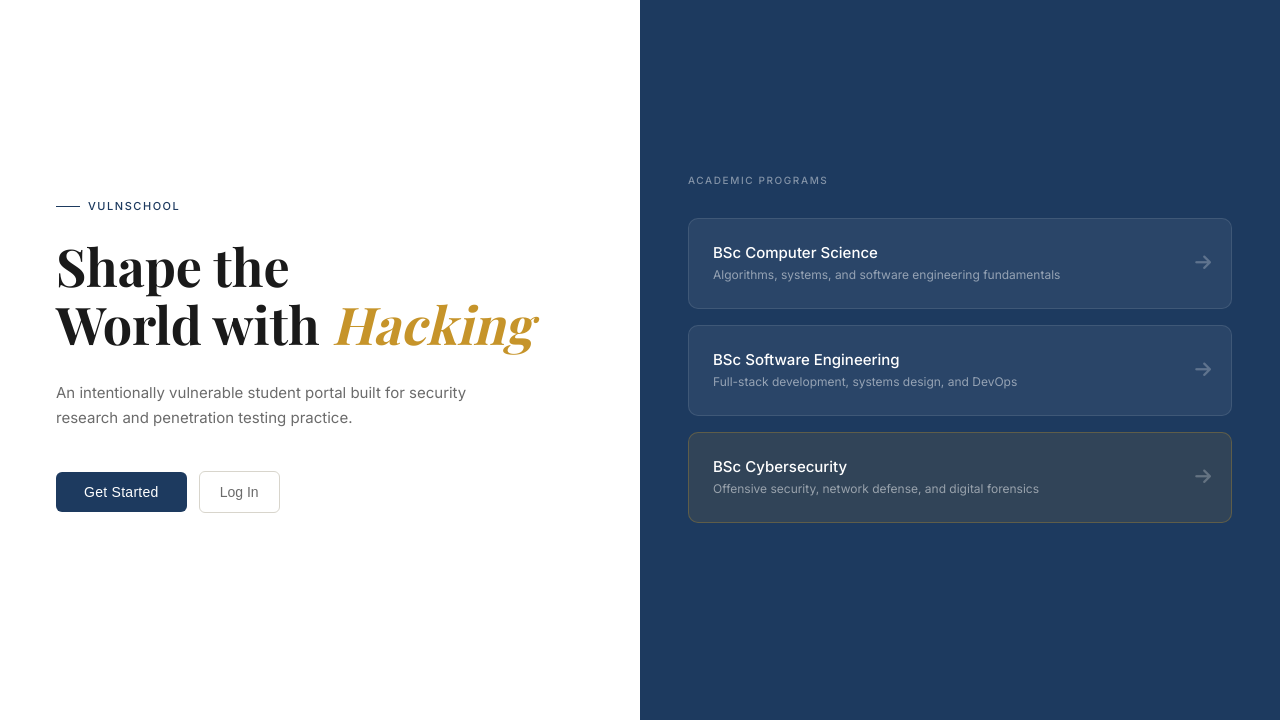
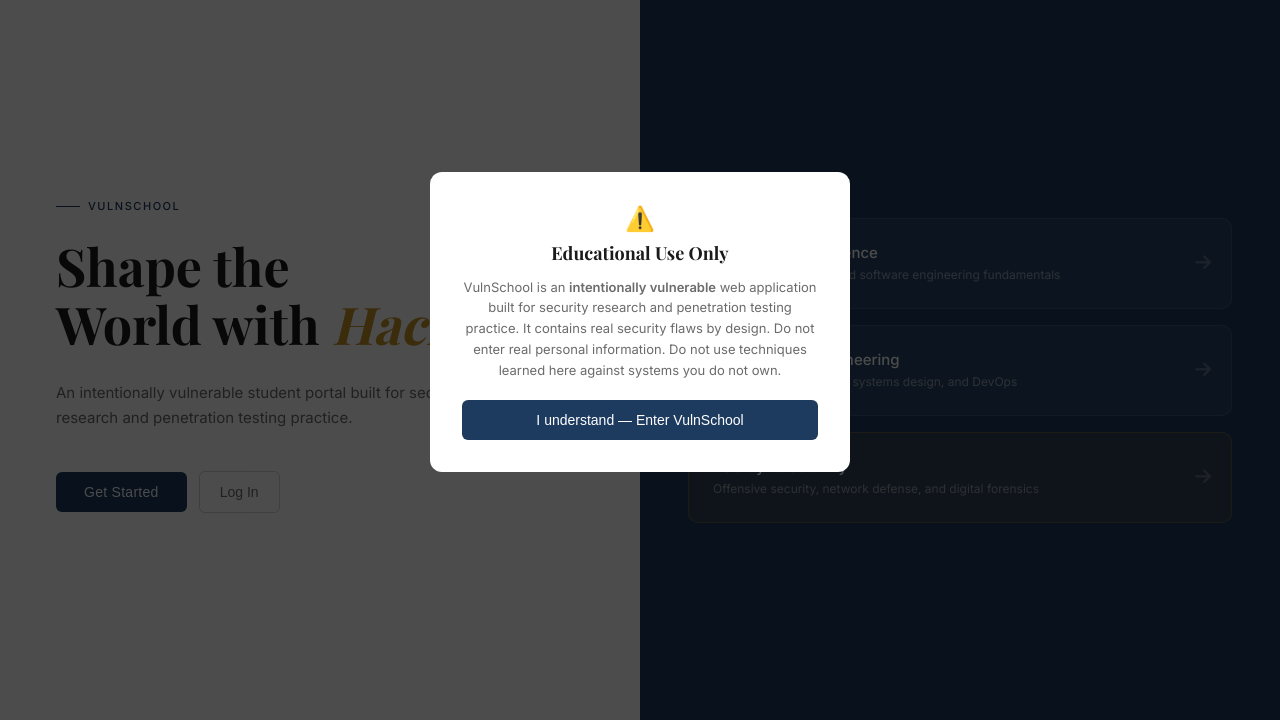
Before and after one commit to AdebayoAbdulmalik/vulnschool, a website: page public/index.html in a window 1280 px wide. Shown: the part 78-798 px from the top of the page. Drawn offline with nearby package versions, Linux system fonts and the light colour scheme.

Commit message:
Add clean URLs, warning popup, fix logger order and IP detection

```diff
--- a/public/index.html
+++ b/public/index.html
@@ -105,6 +105,26 @@
     <p class="footer-credit">Built by Abdulmalik Adebayo</p>
   </footer>
 </div>
+<!-- Warning popup -->
+<div id="warning-overlay" style="position:fixed;top:0;left:0;width:100%;height:100%;background:rgba(0,0,0,0.7);z-index:9999;display:flex;align-items:center;justify-content:center;">
+  <div style="background:#fff;border-radius:12px;padding:2rem;max-width:420px;margin:1rem;text-align:center;">
+    <p style="font-size:24px;margin-bottom:8px;">⚠️</p>
+    <p style="font-family:'Playfair Display',serif;font-size:18px;font-weight:700;margin-bottom:12px;">Educational Use Only</p>
+    <p style="font-size:13px;color:#6b6b6b;line-height:1.6;margin-bottom:20px;">
+      VulnSchool is an <strong>intentionally vulnerable</strong> web application built for security research and penetration testing practice. It contains real security flaws by design. Do not enter real personal information. Do not use techniques learned here against systems you do not own.
+    </p>
+    <button onclick="document.getElementById('warning-overlay').style.display='none'; localStorage.setItem('warned','true')" style="width:100%;padding:12px;background:#1D3A5F;color:#fff;border:none;border-radius:6px;font-size:14px;font-weight:500;cursor:pointer;">
+      I understand — Enter VulnSchool
+    </button>
+  </div>
+</div>
+
+<script>
+  // Only show once per session
+  if (localStorage.getItem('warned') === 'true') {
+    document.getElementById('warning-overlay').style.display = 'none';
+  }
+</script>
 
 </body>
 </html>
```
Also changed, not shown: server.js (+8 -0 lines).
